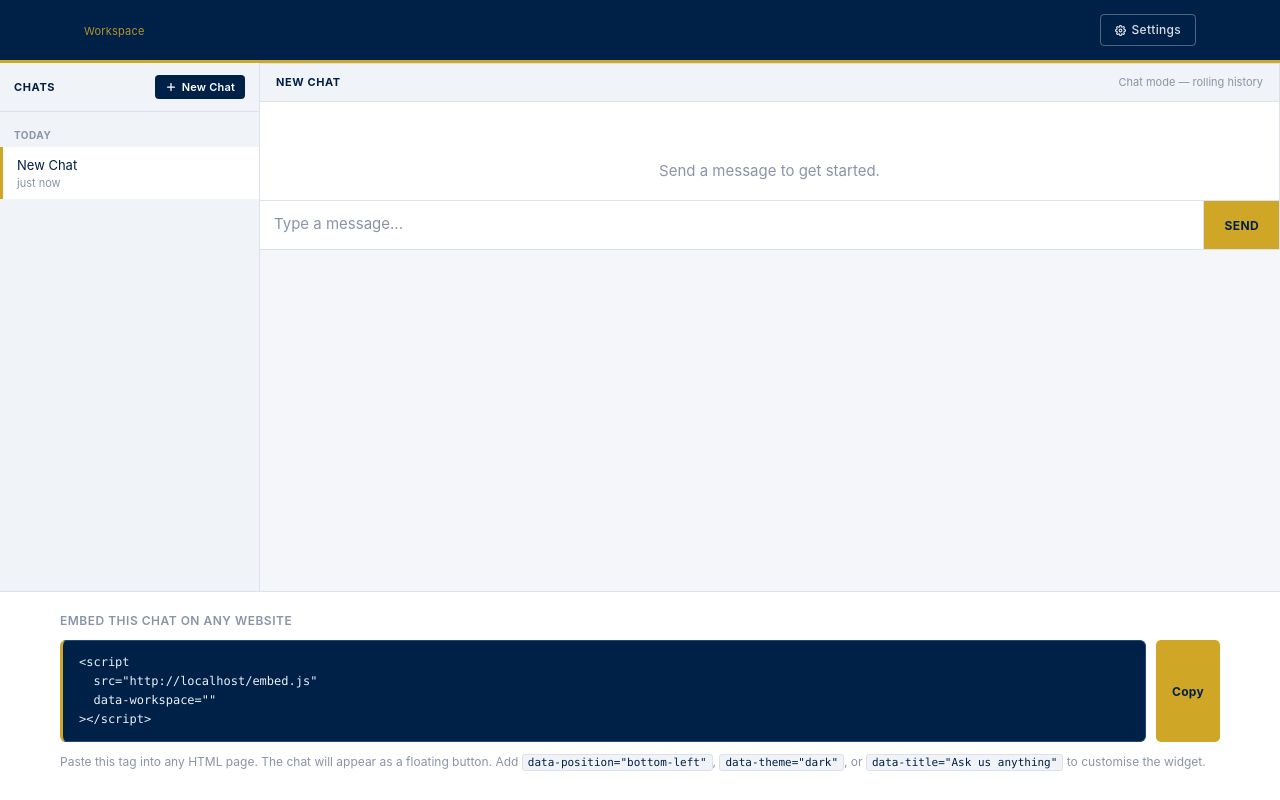
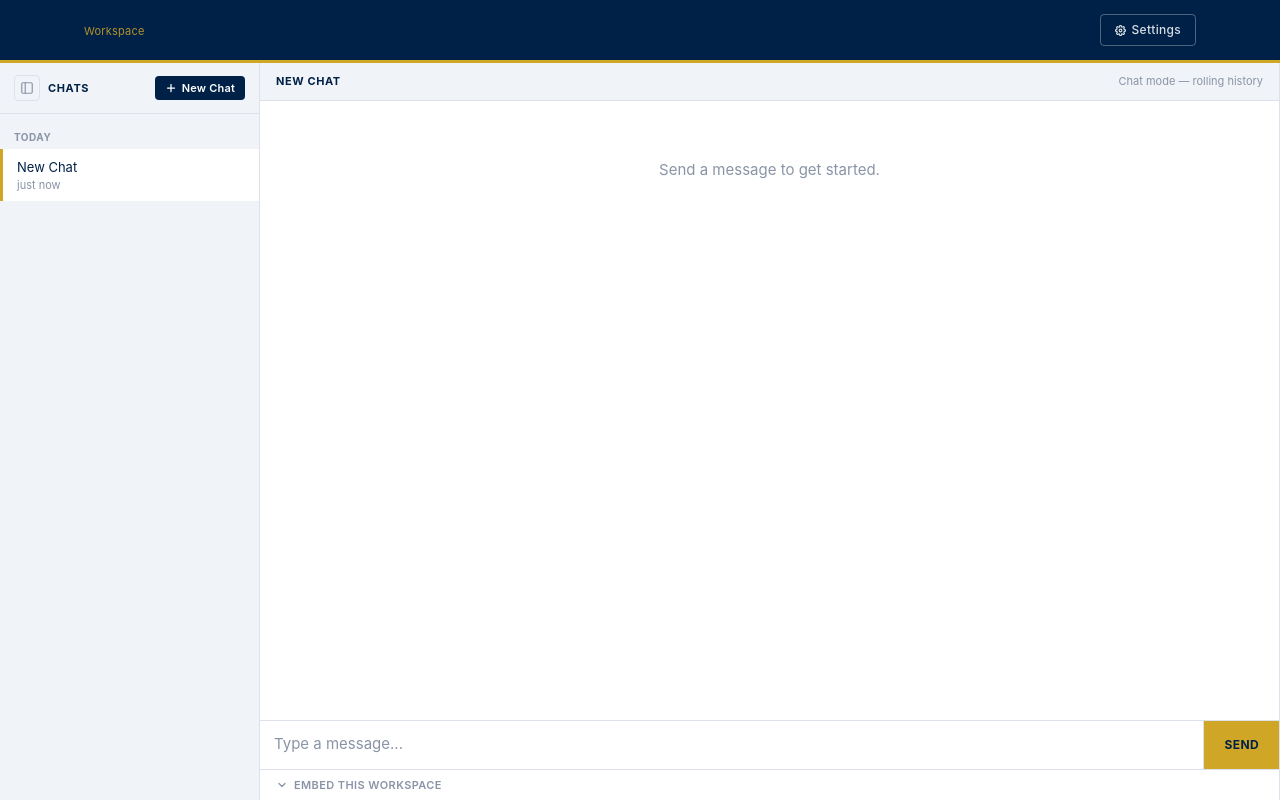
Before and after one commit to ZacharyLerner/universal_chat_dev, a FastAPI app: template templates/home.html in a window 1280 px wide. Run offline with FastAPI, Linux system fonts and the light colour scheme; the template is opened without the code that fills it, so the values that code supplies are empty.

Commit message:
fix: fill viewport height, collapse embed section, add sidebar toggle
- body: height 100vh + overflow hidden (was min-height, causing page to
  overflow and embed section to push chat area up)
- .page-body: flex 1 + min-height 0 instead of calc(100vh - 62px); the
  min-height 0 is required to allow flex children to shrink correctly
- .chat-panel: flex 1 + min-height 0 + overflow hidden, removes redundant
  height 100% that fought with the flex layout
- Embed snippet converted from a full-width section outside .page-body to a
  <details> disclosure element inside .chat-panel, collapsed by default;
  shows as a single summary bar 'Embed this workspace' at the bottom
- Sessions sidebar: added .collapsed state (width 44px) that hides title,
  New Chat button and session list; transition animates the width change
- Sidebar toggle button added to sidebar header; collapse state persisted
  in localStorage so it survives page refreshes

```diff
--- a/static/css/main.css
+++ b/static/css/main.css
@@ -22,7 +22,8 @@ body {
     background-color: var(--bg);
     color: var(--uri-blue);
     line-height: 1.5;
-    min-height: 100vh;
+    height: 100vh;
+    overflow: hidden;
     display: flex;
     flex-direction: column;
 }
@@ -98,7 +99,7 @@ body {
     flex-direction: row;
     align-items: stretch;
     overflow: hidden;
-    height: calc(100vh - 62px); /* subtract header height */
+    min-height: 0; /* critical: allows flex child to shrink below content size */
 }
 
 /* ========== Sessions Sidebar ========== */
@@ -110,6 +111,18 @@ body {
     display: flex;
     flex-direction: column;
     overflow: hidden;
+    transition: width 0.2s ease;
+}
+
+/* Collapsed sidebar — icon-only strip */
+.sessions-sidebar.collapsed {
+    width: 44px;
+}
+
+.sessions-sidebar.collapsed .sessions-sidebar-title,
+.sessions-sidebar.collapsed .btn-new-chat,
+.sessions-sidebar.collapsed .session-list {
+    display: none;
 }
 
 .sessions-sidebar-header {
@@ -122,12 +135,42 @@ body {
     gap: 8px;
 }
 
+.sessions-sidebar.collapsed .sessions-sidebar-header {
+    justify-content: center;
+    padding: 12px 0;
+}
+
 .sessions-sidebar-title {
     font-size: 11px;
     font-weight: 700;
     color: var(--uri-blue);
     text-transform: uppercase;
     letter-spacing: 0.6px;
+    flex: 1;
+}
+
+/* Sidebar toggle (collapse/expand) button */
+.btn-sidebar-toggle {
+    display: inline-flex;
+    align-items: center;
+    justify-content: center;
+    background: none;
+    border: 1px solid var(--border);
+    color: var(--gray-mid);
+    width: 26px;
+    height: 26px;
+    border-radius: 4px;
+    cursor: pointer;
+    flex-shrink: 0;
+    transition: background 0.12s, color 0.12s, border-color 0.12s;
+    padding: 0;
+    line-height: 0;
+}
+
+.btn-sidebar-toggle:hover {
+    background: var(--border);
+    color: var(--uri-blue);
+    border-color: var(--uri-blue-mid);
 }
 
 .btn-new-chat {
@@ -244,14 +287,16 @@ body {
     background: var(--panel);
     border: 1px solid var(--border);
     border-left: none;
+    border-top: none;
+    border-bottom: none;
     border-radius: 0;
     box-shadow: none;
     flex: 1;
     display: flex;
     flex-direction: column;
     min-width: 0; /* prevent flex overflow */
-    height: 100%;
     min-height: 0;
+    overflow: hidden;
 }
 
 /* ========== Panel Header ========== */
@@ -1200,33 +1245,65 @@ details.citations[open] .citations-chevron {
     flex-shrink: 0;
 }
 
-/* ========== Embed Snippet Section ========== */
+/* ========== Embed Snippet Section (collapsible disclosure) ========== */
 .embed-snippet-section {
+    flex-shrink: 0;
+    border-top: 1px solid var(--border);
     background: var(--panel);
-    border-top: 1px solid var(--border);
-    padding: 20px 24px 28px;
+}
+
+/* The <summary> toggle bar */
+.embed-snippet-summary {
+    display: flex;
+    align-items: center;
+    gap: 6px;
+    padding: 7px 16px;
+    font-size: 11px;
+    font-weight: 600;
+    color: var(--gray-mid);
+    text-transform: uppercase;
+    letter-spacing: 0.4px;
+    cursor: pointer;
+    user-select: none;
+    list-style: none; /* remove native triangle */
+    transition: color 0.12s, background 0.12s;
+}
+
+.embed-snippet-summary::-webkit-details-marker { display: none; }
+
+.embed-snippet-summary:hover {
+    color: var(--uri-blue);
+    background: var(--gray-light);
+}
+
+.embed-chevron {
+    transition: transform 0.2s;
     flex-shrink: 0;
 }
 
+details.embed-snippet-section[open] .embed-chevron {
+    transform: rotate(180deg);
+}
+
 .embed-snippet-inner {
-    max-width: 1160px;
-    margin: 0 auto;
+    padding: 12px 16px 16px;
 }
 
 .embed-snippet-label {
-    font-size: 12px;
+    font-size: 11px;
     font-weight: 600;
     text-transform: uppercase;
-    letter-spacing: 0.5px;
+    letter-spacing: 0.4px;
     color: var(--gray-mid);
-    margin-bottom: 10px;
+    margin-bottom: 8px;
+    display: none; /* summary already acts as the label */
 }
 
 .embed-snippet-code-wrap {
     position: relative;
     display: flex;
     align-items: flex-start;
-    gap: 10px;
+    gap: 8px;
 }
 
 .embed-snippet-code {
@@ -1234,15 +1311,14 @@ details.citations[open] .citations-chevron {
     background: var(--uri-blue);
     color: #e8f0f7;
     border: 1px solid var(--uri-blue-mid);
-    border-radius: 6px;
-    padding: 12px 16px;
+    border-radius: 5px;
+    padding: 10px 14px;
     font-family: "SFMono-Regular", Consolas, "Liberation Mono", Menlo, monospace;
-    font-size: 12px;
+    font-size: 11px;
     line-height: 1.6;
     white-space: pre;
     overflow-x: auto;
     margin: 0;
-    /* subtle gold left accent */
     border-left: 3px solid var(--uri-gold);
 }
 
@@ -1252,10 +1328,10 @@ details.citations[open] .citations-chevron {
     border: none;
     color: var(--uri-blue);
     font-family: inherit;
-    font-size: 12px;
+    font-size: 11px;
     font-weight: 700;
-    padding: 8px 16px;
-    border-radius: 5px;
+    padding: 6px 12px;
+    border-radius: 4px;
     cursor: pointer;
     letter-spacing: 0.3px;
     transition: background 0.15s, color 0.15s;
@@ -1272,8 +1348,8 @@ details.citations[open] .citations-chevron {
 }
 
 .embed-snippet-hint {
-    margin-top: 10px;
-    font-size: 12px;
+    margin-top: 8px;
+    font-size: 11px;
     color: var(--gray-mid);
     line-height: 1.6;
 }
@@ -1282,9 +1358,9 @@ details.citations[open] .citations-chevron {
     background: var(--gray-light);
     border: 1px solid var(--border);
     border-radius: 3px;
-    padding: 1px 5px;
+    padding: 1px 4px;
     font-family: "SFMono-Regular", Consolas, "Liberation Mono", Menlo, monospace;
-    font-size: 11px;
+    font-size: 10px;
     color: var(--uri-blue);
 }
 
--- a/templates/home.html
+++ b/templates/home.html
@@ -32,8 +32,16 @@
   <div class="page-body">
 
     <!-- ===== Sessions Sidebar ===== -->
-    <aside class="sessions-sidebar">
+    <aside class="sessions-sidebar" id="sessions-sidebar">
       <div class="sessions-sidebar-header">
+        <!-- Toggle button — always visible -->
+        <button class="btn-sidebar-toggle" id="sidebar-toggle-btn" title="Toggle chat history"
+                onclick="toggleSidebar()">
+          <!-- Panels icon -->
+          <svg width="14" height="14" viewBox="0 0 24 24" fill="none" stroke="currentColor" stroke-width="2" stroke-linecap="round" stroke-linejoin="round">
+            <rect x="3" y="3" width="18" height="18" rx="2"/><line x1="9" y1="3" x2="9" y2="21"/>
+          </svg>
+        </button>
         <span class="sessions-sidebar-title">Chats</span>
         <button class="btn-new-chat" id="new-chat-btn" onclick="startNewChat()">
           <svg width="12" height="12" viewBox="0 0 24 24" fill="none" stroke="currentColor" stroke-width="2.5" stroke-linecap="round" stroke-linejoin="round">
@@ -68,13 +76,15 @@
         <button id="send-btn" onclick="sendMessage()">Send</button>
       </div>
 
-    </div>
-  </div><!-- /.page-body -->
-
-  <!-- ========== Embed Snippet ========== -->
-  <div class="embed-snippet-section">
+      <!-- ===== Embed Snippet (collapsed by default) ===== -->
+      <details class="embed-snippet-section" id="embed-details">
+        <summary class="embed-snippet-summary">
+          <svg class="embed-chevron" width="12" height="12" viewBox="0 0 24 24" fill="none" stroke="currentColor" stroke-width="2.5" stroke-linecap="round" stroke-linejoin="round">
+            <polyline points="6 9 12 15 18 9"/>
+          </svg>
+          Embed this workspace
+        </summary>
         <div class="embed-snippet-inner">
-      <p class="embed-snippet-label">Embed this chat on any website</p>
           <div class="embed-snippet-code-wrap">
             <pre id="embed-snippet-code" class="embed-snippet-code"></pre>
             <button class="embed-snippet-copy-btn" onclick="copyEmbedSnippet()" id="embed-copy-btn">Copy</button>
@@ -85,10 +95,14 @@
             or <code>data-title="Ask us anything"</code> to customise the widget.
           </p>
         </div>
-  </div>
+      </details>
+
+    </div><!-- /.chat-panel -->
+  </div><!-- /.page-body -->
 
   <script>
     const WORKSPACE_SLUG = "{{ slug }}";
+
     // Build embed snippet using the current page origin
     (function () {
       const origin = window.location.origin;
@@ -117,8 +131,22 @@
         setTimeout(() => { btn.textContent = "Copy"; btn.classList.remove("copied"); }, 2000);
       });
     }
+
+    // Sidebar collapse/expand — persisted in localStorage
+    function toggleSidebar() {
+      const sidebar = document.getElementById("sessions-sidebar");
+      const isCollapsed = sidebar.classList.toggle("collapsed");
+      localStorage.setItem("rhodyrag_sidebar_collapsed", isCollapsed ? "1" : "0");
+    }
+
+    // Restore sidebar state on load
+    (function () {
+      if (localStorage.getItem("rhodyrag_sidebar_collapsed") === "1") {
+        document.getElementById("sessions-sidebar").classList.add("collapsed");
+      }
+    })();
   </script>
-  <script src="/static/js/utils.js?v=3"></script>
+  <script src="/static/js/utils.js?v=4"></script>
 
 </body>
 </html>
```
Lines whose indentation alone changed are shown as unchanged.
